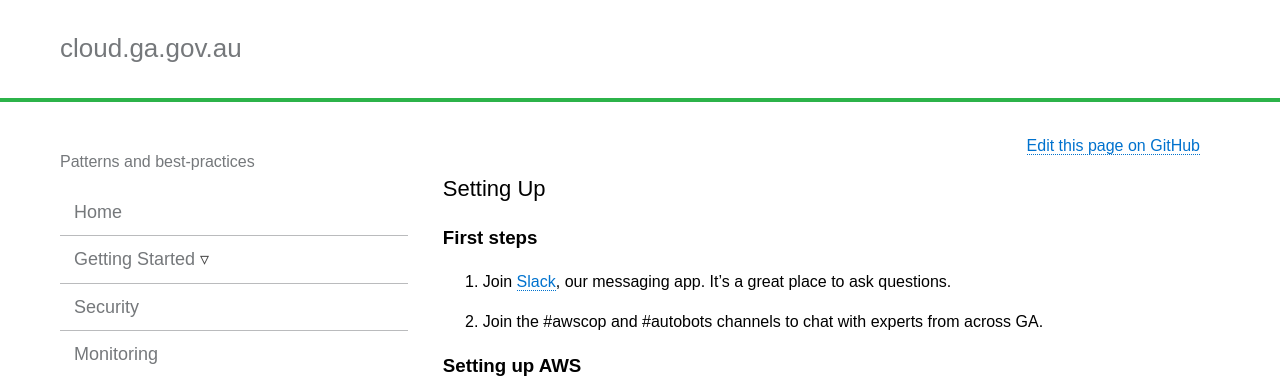
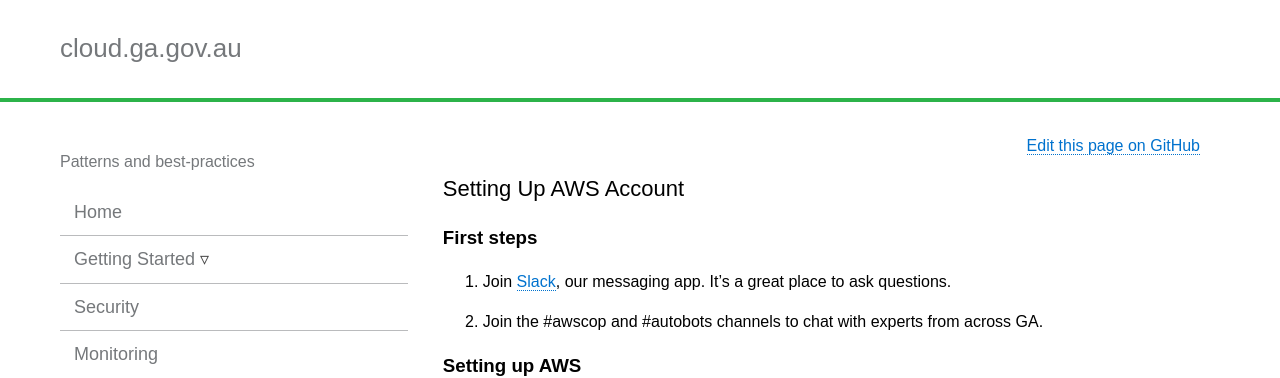
Before and after one commit to GeoscienceAustralia/cloud, a Jekyll site: the page built from docs/_pages/setting_up_sub.md, in a window 1280 px wide and 900 px high. Shown: the top 378 px of the window. Built offline with Jekyll 4.4.1, drawn with Linux system fonts in a browser that asks for light colours; nearby versions of some CDN libraries.

Commit message:
fix title and things to consider

```diff
--- a/docs/_pages/setting_up_sub.md
+++ b/docs/_pages/setting_up_sub.md
@@ -1,5 +1,5 @@
 ---
-title: Setting Up
+title: Setting Up AWS Account
 layout: page
 permalink: setting_up_sub.html
 ---
```
Also changed, not shown: docs/_pages/things_to_consider_sub.md (+1 -1 lines).
